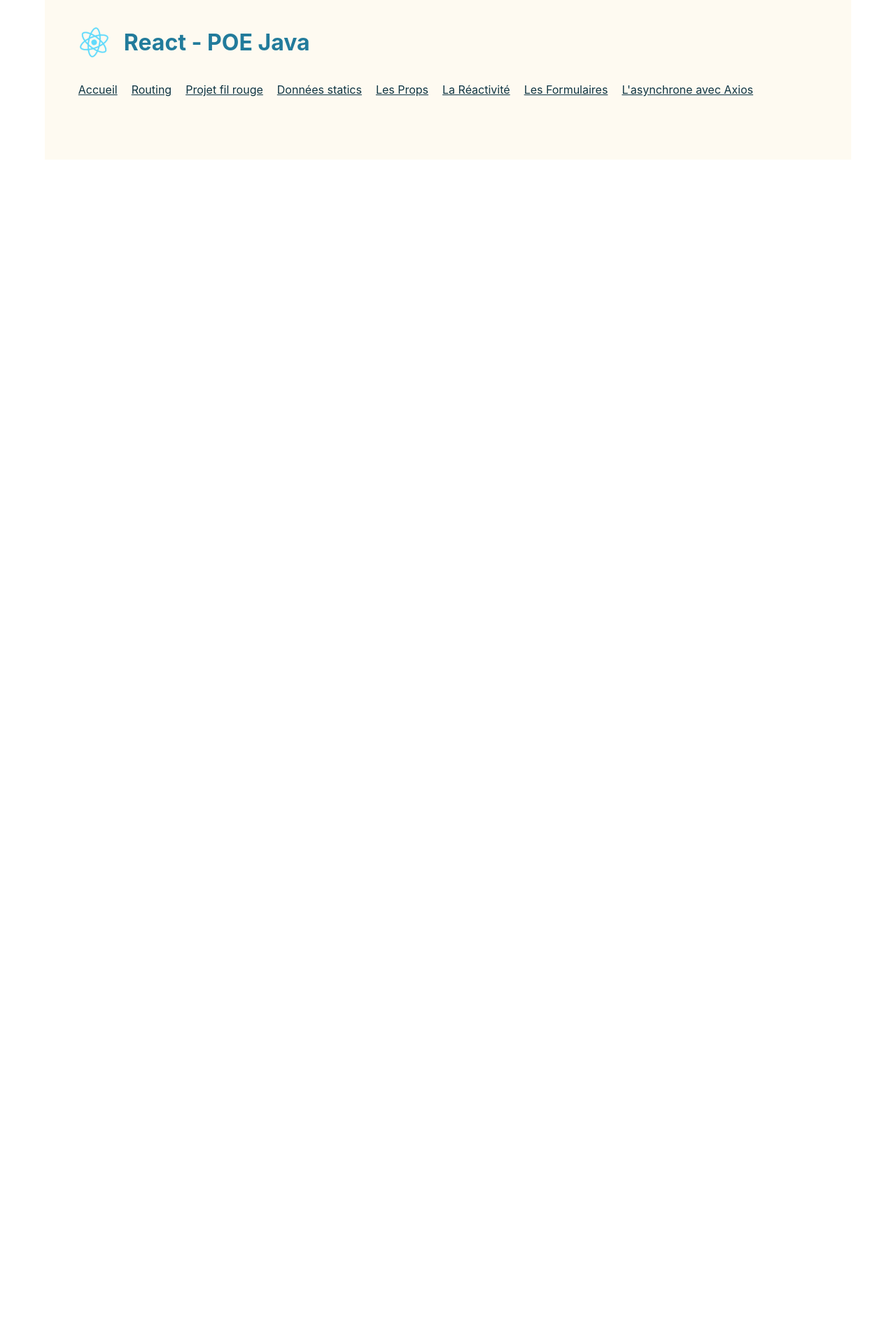
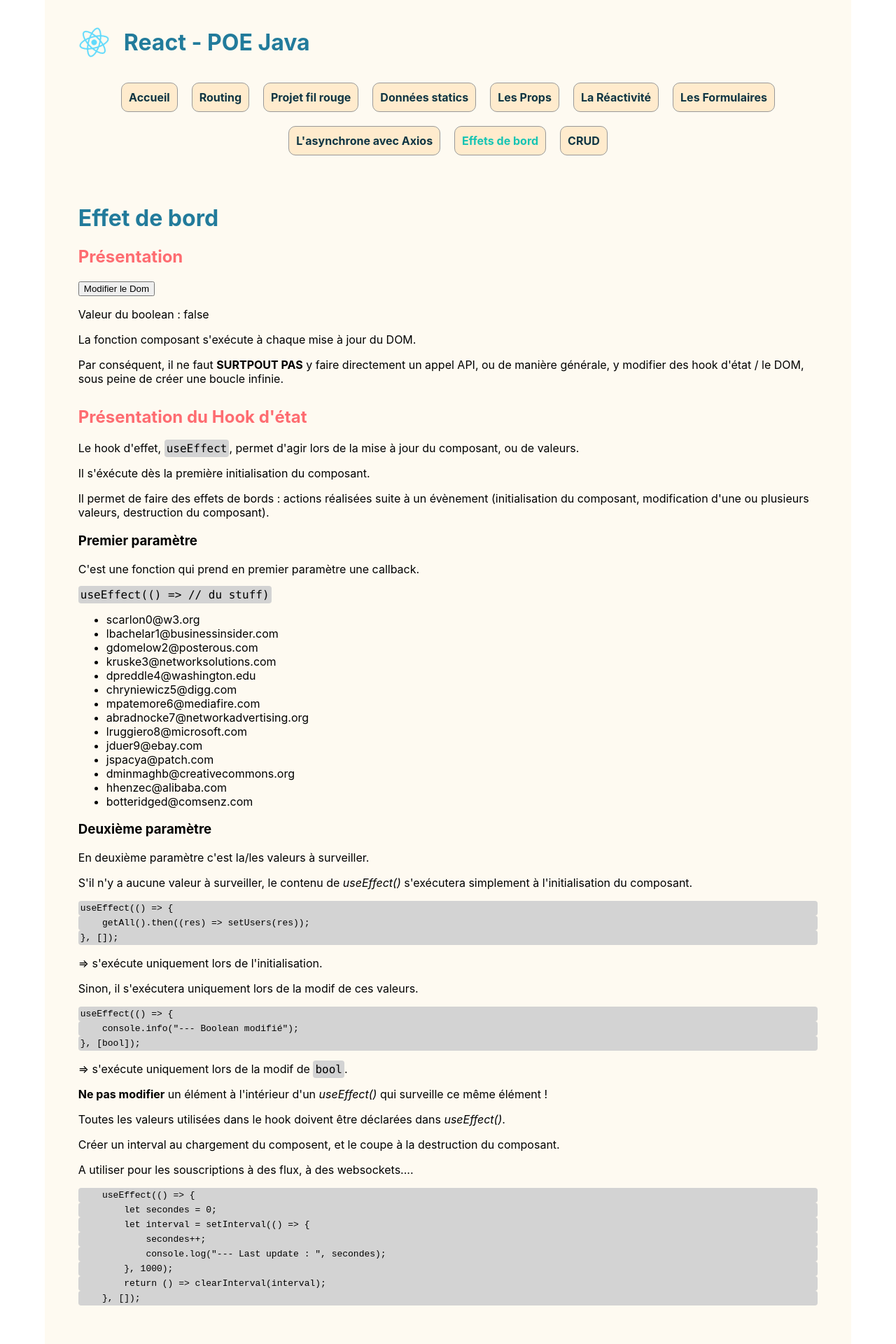
Before and after one commit to Maeglin1908/2022-07-18-react-redux, a React (Create React App) app in the folder react-poe-java/: page /effetbord in a window 1280 px wide. Shown: the top 1920 px of the page at 70% size. Before the commit the page ends 800 px from the top, so only its background shows below. Built offline with nearby package versions, Linux system fonts and the light colour scheme; data requests are answered from the project's data file.

Commit message:
Effets Bords - Debut Crud.js

```diff
--- a/react-poe-java/src/App.js
+++ b/react-poe-java/src/App.js
@@ -1,7 +1,9 @@
 import { BrowserRouter, Route, Routes } from "react-router-dom";
 import Logo from "./components/Logo";
 import Navigation from "./components/Navigation";
+import Crud from "./pages/Crud";
 import Data from "./pages/Data";
+import EffetBord from "./pages/EffetBord";
 import Formulaire from "./pages/Formulaire";
 import Presentation from "./pages/Presentation";
 import Projet from "./pages/Projet";
@@ -9,6 +11,7 @@ import Props from "./pages/Props";
 import Reactivity from "./pages/Reactivity";
 import Routing from "./pages/Routing";
 import StaticData from "./pages/StaticData";
+
 import "./styles/App.css";
 
 function App() {
@@ -30,6 +33,8 @@ function App() {
                         <Route path="/reactivity" element={<Reactivity />} />
                         <Route path="/forms" element={<Formulaire />} />
                         <Route path="/async" element={<Data />} />
+                        <Route path="/effetbord" element={<EffetBord />} />
+                        <Route path="/crud" element={<Crud />} />
                     </Routes>
                 </main>
             </BrowserRouter>
--- a/react-poe-java/src/components/Navigation.js
+++ b/react-poe-java/src/components/Navigation.js
@@ -29,6 +29,13 @@ const Navigation = () => {
                 <li>
                     <NavLink to="/async">L'asynchrone avec Axios</NavLink>
                 </li>
+                <li>
+                    <NavLink to="/effetbord">Effets de bord</NavLink>
+                </li>
+
+                <li>
+                    <NavLink to="/crud">CRUD</NavLink>
+                </li>
             </ul>
         </nav>
     );
--- /dev/null
+++ b/react-poe-java/src/pages/Crud.js
@@ -0,0 +1,24 @@
+import { useEffect, useState } from "react";
+import { getAll } from "../utils/services/UserService";
+
+const Crud = function () {
+    const [user, setUser] = useState(undefined);
+    useEffect(() => {
+        const fetchUsers = async () => {
+            const user_response = await getAll();
+            setUser(user_response);
+        };
+    }, []);
+
+    return (
+        <>
+            <h1>Users Dashboard</h1>
+
+            <article>
+                <h2>All Users</h2>
+            </article>
+        </>
+    );
+};
+
+export default Crud;
--- /dev/null
+++ b/react-poe-java/src/pages/EffetBord.js
@@ -0,0 +1,126 @@
+import { useEffect, useState } from "react";
+import { getAll } from "../utils/services/UserService";
+
+const EffetBord = () => {
+    const [bool, setBool] = useState(false);
+
+    const [users, setUsers] = useState([]);
+
+    // /!\ ne JAMAIS faire de requête directement dans la fonction ! Risque d'infinite loop !
+    // getData();
+
+    // Ici : s'appelle à chaque modification du DOM
+    useEffect(() => {
+        console.log("In Use Effect - Sans paramètre");
+    });
+
+    useEffect(() => {
+        console.log("In Use Effect - avec paramètres");
+    }, []);
+
+    useEffect(() => {
+        console.info("--- Boolean modifié");
+    }, [bool]); // On passe dans le tableau les valeurs à surveiller (dépendances)
+
+    const loadUsers = function () {};
+
+    useEffect(() => {
+        getAll().then((res) => setUsers(res));
+    }, []);
+
+    useEffect(() => {
+        let secondes = 0;
+        let interval = setInterval(() => {
+            secondes++;
+            console.log("--- Last update : ", secondes);
+        }, 1000);
+        return () => clearInterval(interval);
+    }, []);
+
+    return (
+        <>
+            <h1>Effet de bord</h1>
+
+            <article>
+                <h2>Présentation</h2>
+                <p>
+                    <button onClick={() => setBool(!bool)}>Modifier le Dom</button>
+                </p>
+                <p>Valeur du boolean : {bool.toString()}</p>
+
+                <p>La fonction composant s'exécute à chaque mise à jour du DOM.</p>
+                <p>
+                    Par conséquent, il ne faut <b>SURTPOUT PAS</b> y faire directement un appel API, ou de manière
+                    générale, y modifier des hook d'état / le DOM, sous peine de créer une boucle infinie.
+                </p>
+            </article>
+            <article>
+                <h2>Présentation du Hook d'état</h2>
+
+                <p>
+                    Le hook d'effet, <code>useEffect</code>, permet d'agir lors de la mise à jour du composant, ou de
+                    valeurs.
+                </p>
+                <p>Il s'éxécute dès la première initialisation du composant.</p>
+                <p>
+                    Il permet de faire des effets de bords : actions réalisées suite à un évènement (initialisation du
+                    composant, modification d'une ou plusieurs valeurs, destruction du composant).
+                </p>
+
+                <h3>Premier paramètre</h3>
+
+                <p>C'est une fonction qui prend en premier paramètre une callback.</p>
+                <p>
+                    <code>useEffect(() ={">"} // du stuff)</code>
+                </p>
+
+                <ul>
+                    {users.map((u) => (
+                        <li key={u.id}>{u.email}</li>
+                    ))}
+                </ul>
+
+                <h3>Deuxième paramètre</h3>
+
+                <p>En deuxième paramètre c'est la/les valeurs à surveiller.</p>
+                <p>
+                    S'il n'y a aucune valeur à surveiller, le contenu de <i>useEffect()</i> s'exécutera simplement à
+                    l'initialisation du composant.
+                </p>
+                <pre>{"useEffect(() => {"}</pre>
+                <pre>{"    getAll().then((res) => setUsers(res));"}</pre>
+                <pre>{"}, []);"}</pre>
+                <p>={">"} s'exécute uniquement lors de l'initialisation.</p>
+
+                <p>Sinon, il s'exécutera uniquement lors de la modif de ces valeurs.</p>
+                <pre>{"useEffect(() => {"}</pre>
+                <pre>{'    console.info("--- Boolean modifié");'}</pre>
+                <pre>{"}, [bool]);"}</pre>
+                <p>
+                    ={">"} s'exécute uniquement lors de la modif de <code>bool</code>.
+                </p>
+
+                <p>
+                    <strong>Ne pas modifier</strong> un élément à l'intérieur d'un <i>useEffect()</i> qui surveille ce
+                    même élément !
+                </p>
+                <p>
+                    Toutes les valeurs utilisées dans le hook doivent être déclarées dans <i>useEffect()</i>.
+                </p>
+
+                <p>Créer un interval au chargement du composent, et le coupe à la destruction du composant.</p>
+                <p>A utiliser pour les souscriptions à des flux, à des websockets....</p>
+                <pre>{"    useEffect(() => {"}</pre>
+                <pre>{"        let secondes = 0;"}</pre>
+                <pre>{"        let interval = setInterval(() => {"}</pre>
+                <pre>{"            secondes++;"}</pre>
+                <pre>{'            console.log("--- Last update : ", secondes);'}</pre>
+                <pre>{"        }, 1000);"}</pre>
+                <pre>{"        return () => clearInterval(interval);"}</pre>
+                <pre>{"    }, []);"}</pre>
+            </article>
+        </>
+    );
+};
+
+export default EffetBord;
--- a/react-poe-java/src/styles/App.css
+++ b/react-poe-java/src/styles/App.css
@@ -29,3 +29,11 @@ h2 {
 article {
     margin-bottom: 30px;
 }
+
+code,
+pre {
+    background-color: lightgray;
+    padding: 3px;
+    border-radius: 4px;
+    margin: 0;
+}
--- a/react-poe-java/src/styles/Navigation.css
+++ b/react-poe-java/src/styles/Navigation.css
@@ -8,8 +8,24 @@ nav ul {
     padding-left: 0;
     display: flex;
     gap: 20px;
+    flex-wrap: wrap;
+    flex-direction: row;
+    justify-content: center;
+    align-items: stretch;
 }
 
+nav ul li {
+    background-color: blanchedalmond;
+    padding: 10px;
+    text-align: center;
+    border-radius: 10px;
+    border: 1px solid #999;
+}
+
+nav ul li a {
+    text-decoration: none;
+    font-weight: bold;
+}
 nav ul li a:link,
 nav ul li a:visited {
     color: var(--dark);
```
Lines whose indentation alone changed are shown as unchanged.
